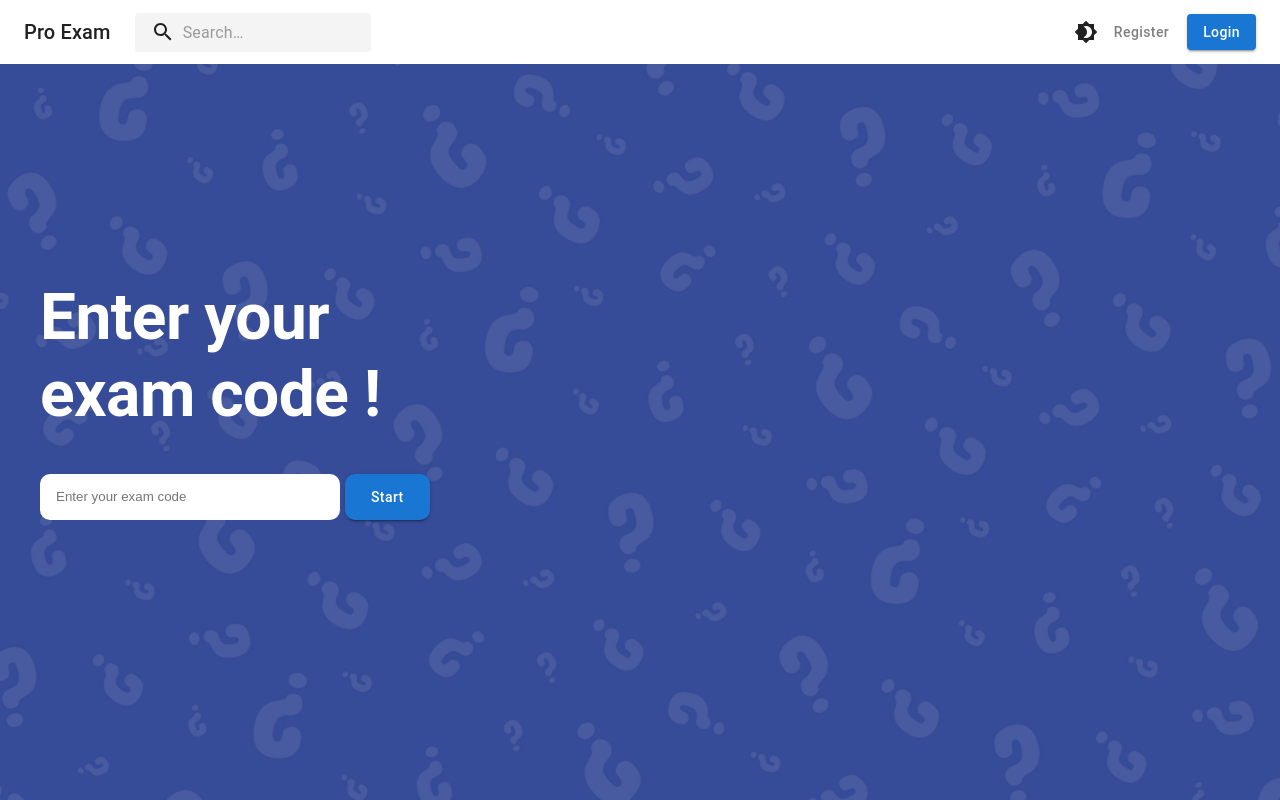
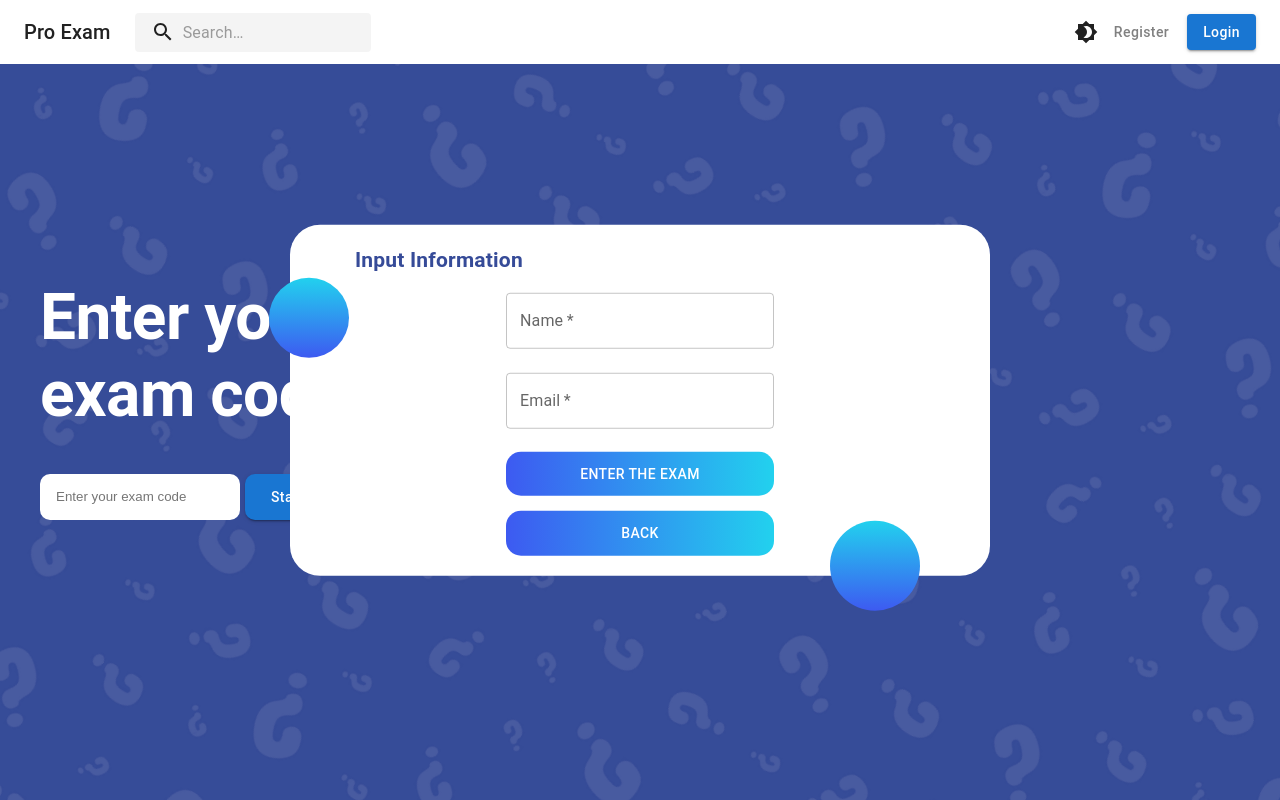
Before and after one commit to Prox404/ProExam, a React (Vite) app in the folder Frontend/: page / in a window 1280 px wide. Both pictures are taken after a click on the button "Start". Built offline with nearby package versions, Linux system fonts and the light colour scheme.

Commit message:
Anh Vang Đẳng Cấp Top 1 Server

```diff
--- a/Frontend/src/pages/Home/Home.jsx
+++ b/Frontend/src/pages/Home/Home.jsx
@@ -1,14 +1,15 @@
 
 import 'animate.css';
-import { Box, Button, Typography } from '@mui/material';
+import { Box, Button, Typography, TextField } from '@mui/material';
 import { useTheme } from '@mui/material/styles';
 import Grid from '@mui/material/Grid';
 import Item from '@mui/material/Grid';
 import home_cover from '~/assets/home_cover.svg';
 import styles from './Home.module.scss';
+import { useState } from 'react';
 
 function Home() {
-
+    const [isOpen, setIsOpen] = useState(false);
     const theme = useTheme();
 
     return <>
@@ -21,7 +22,6 @@ function Home() {
                 md: '40px',
             }
         }}>
-
             <Grid container height={'100%'} spacing={0}>
                 <Grid height={'100%'} item xs={12} sm={7}>
                     <Item className='animate__animated animate__zoomIn' sx={{
@@ -58,6 +58,7 @@ function Home() {
                                 marginLeft: { xs: '5px' },
                                 textTransform: 'none'
                             }}
+                                onClick={() => { setIsOpen(true) }}
                             >
                                 Start
                             </Button>
@@ -80,6 +81,108 @@ function Home() {
                 </Grid>
             </Grid>
         </Box>
+        <Box
+            sx={{
+                height: 'fit-content',
+                width: {
+                    xs: '100%',
+                    sm: '600px',
+                    md: '700px'
+                },
+                backgroundColor: theme.palette.cardBackground,
+                borderRadius: '30px',
+                position: 'fixed',
+                zIndex: 0,
+                top: '50%',
+                left: '50%',
+                transform: 'translate(-50%, -50%)',
+                padding: '20px 15px'
+            }}
+            display={isOpen ? 'block' : 'none'}>
+            <Typography
+                sx={{
+                    fontSize: '21px',
+                    color: '#364B98',
+                    fontWeight: 'bold',
+                    paddingLeft: '50px'
+                }}
+            >Input Information</Typography>
+            <Box
+                sx={{
+                    display: 'flex',
+                    flexDirection: 'column',
+                    padding: '0px 30%'
+                }}
+                >
+                <TextField
+                    margin="normal"
+                    required
+                    fullWidth
+                    name="name"
+                    label="Name"
+                    type="text"
+                    id="name"
+
+                />
+                <TextField
+                    margin="normal"
+                    required
+                    fullWidth
+                    name="email"
+                    label="Email"
+                    type="email"
+                    id="email"
+                />
+                <Button
+                    sx={{
+                        background: 'linear-gradient(to right, #3D5AF1, #22D1EE)',
+                        color: '#fff',
+                        padding: '10px',
+                        borderRadius: '15px',
+                        marginTop: '15px'
+                    }}>Enter The Exam</Button>
+                <Button
+                    sx={{
+                        background: 'linear-gradient(to right, #3D5AF1, #22D1EE)',
+                        color: '#fff',
+                        padding: '10px',
+                        borderRadius: '15px',
+                        marginTop: '15px'
+                    }}
+                    onClick={() => { setIsOpen(false) }}
+                >Back</Button>
+            </Box>
+            <Box
+            sx={{
+                height: '10vh',
+                width: '10vh',
+                background: 'linear-gradient(to top, #3D5AF1, #22D1EE)',
+                borderRadius: '50%',
+                position: 'absolute',
+                top: '15%',
+                left: '-3%'
+            }}
+            ></Box>
+            <Box
+            sx={{
+                height: {
+                    xs: '60px',
+                    sm: '70px',
+                    md: '90px'
+                },
+                width: {
+                    xs: '60px',
+                    sm: '70px',
+                    md: '90px'
+                },
+                background: 'linear-gradient(to top, #3D5AF1, #22D1EE)',
+                borderRadius: '50%',
+                position: 'absolute',
+                bottom: '-10%',
+                right: '10%'
+            }}
+            ></Box>
+        </Box>
     </>;
 }
 
--- a/Frontend/src/pages/Home/Home.module.scss
+++ b/Frontend/src/pages/Home/Home.module.scss
@@ -10,7 +10,7 @@ input[type=number] {
     height: calc(100% - var(--header-height));
 }
 
-@media screen and (min-width: 600px) {
+@media screen and (max-width: 600px) {
     input[type=number] {
         min-width: 300px;
     }
```
